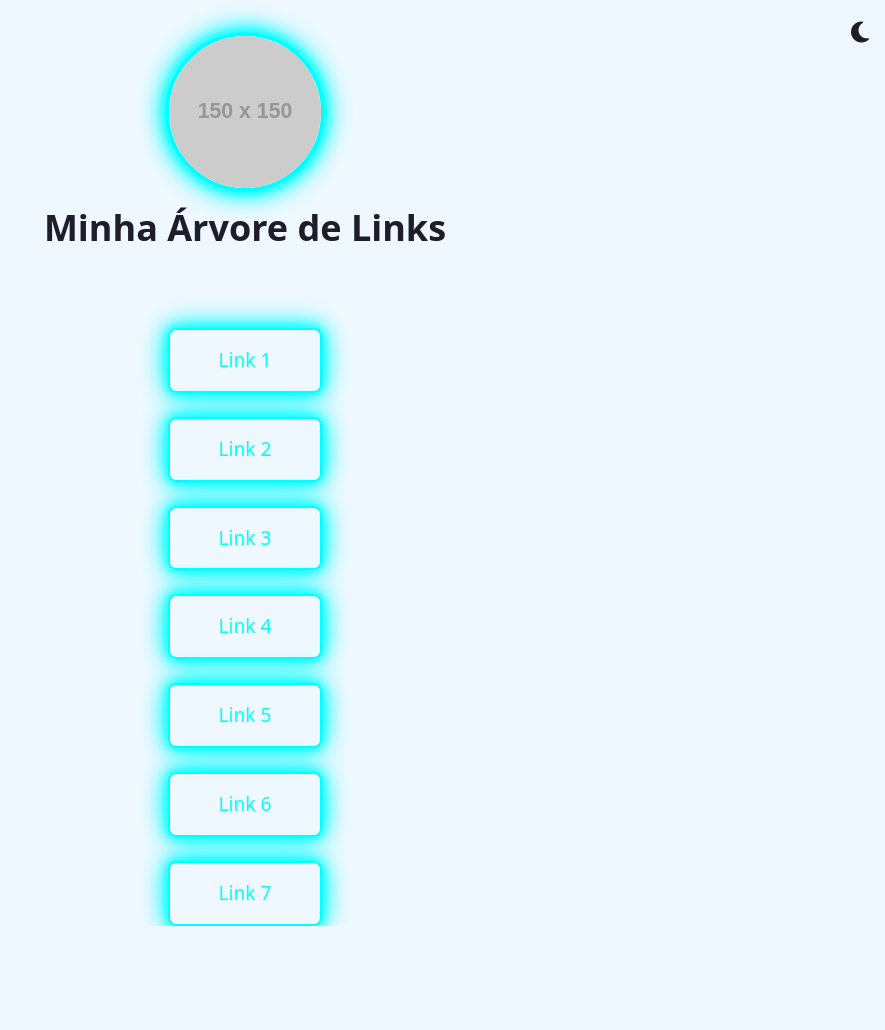
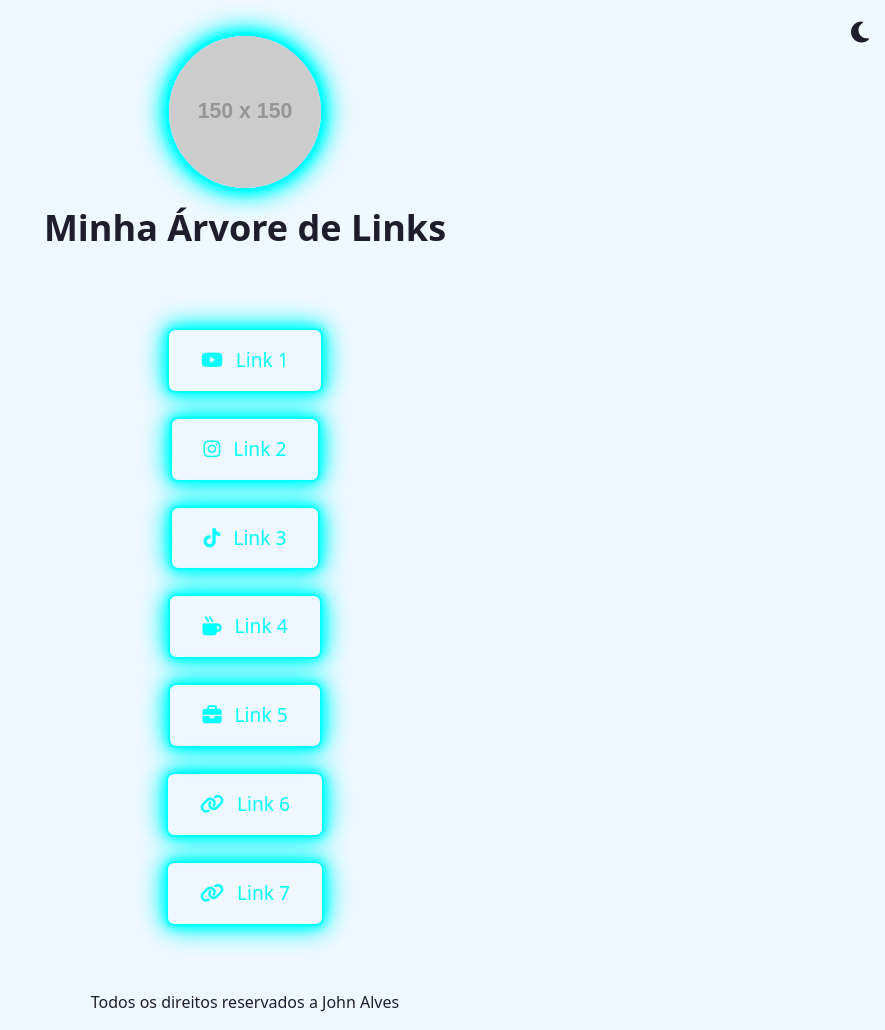
Before and after one commit to arinelson/sitedebio, a website: page public/index.html in a window 1280 px wide. Shown: the whole page, without its empty margins (395-1280 px from the left). Before the commit the page ends 926 px from the top, so only its background shows below. Drawn offline with nearby package versions, Linux system fonts and the light colour scheme; placeholder pictures from the web are drawn by us.

Commit message:
Add footer and icons to links

```diff
--- a/public/index.html
+++ b/public/index.html
@@ -22,14 +22,31 @@
     </header>
     <main class="container mx-auto mt-12 text-center">
         <div class="link-tree flex flex-col items-center space-y-6">
-            <a href="https://link1.com" class="neon-button">Link 1</a>
-            <a href="https://link2.com" class="neon-button">Link 2</a>
-            <a href="https://link3.com" class="neon-button">Link 3</a>
-            <a href="https://link4.com" class="neon-button">Link 4</a>
-            <a href="https://link5.com" class="neon-button">Link 5</a>
-            <a href="https://link6.com" class="neon-button">Link 6</a>
-            <a href="https://link7.com" class="neon-button">Link 7</a>
+            <a href="https://link1.com" class="neon-button">
+                <i class="fab fa-youtube"></i> Link 1
+            </a>
+            <a href="https://link2.com" class="neon-button">
+                <i class="fab fa-instagram"></i> Link 2
+            </a>
+            <a href="https://link3.com" class="neon-button">
+                <i class="fab fa-tiktok"></i> Link 3
+            </a>
+            <a href="https://link4.com" class="neon-button">
+                <i class="fas fa-mug-hot"></i> Link 4
+            </a>
+            <a href="https://link5.com" class="neon-button">
+                <i class="fas fa-briefcase"></i> Link 5
+            </a>
+            <a href="https://link6.com" class="neon-button">
+                <i class="fas fa-link"></i> Link 6
+            </a>
+            <a href="https://link7.com" class="neon-button">
+                <i class="fas fa-link"></i> Link 7
+            </a>
         </div>
     </main>
+    <footer class="mt-12 py-4 text-center">
+        <p>Todos os direitos reservados a John Alves</p>
+    </footer>
 </body>
 </html>
--- a/public/styles.css
+++ b/public/styles.css
@@ -40,7 +40,7 @@ body {
 
 .neon-button {
     display: inline-block;
-    padding: 1rem 3rem;
+    padding: 1rem 2rem;
     font-size: 1.2rem;
     color: var(--neon-blue);
     border: 2px solid var(--neon-blue);
@@ -54,6 +54,10 @@ body {
     background-color: var(--neon-blue);
     color: var(--dark-primary);
     box-shadow: 0 0 20px var(--neon-blue), 0 0 30px var(--neon-blue), 0 0 40px var(--neon-blue);
+}
+
+.neon-button i {
+    margin-right: 8px;
 }
 
 .neon-button-active {
```
